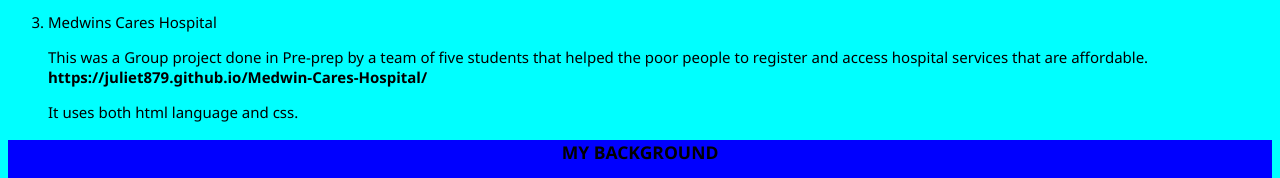
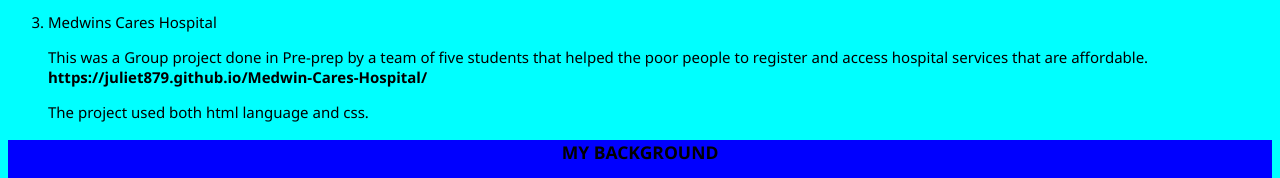
Before and after one commit to Irene-nandy/portfolio, a plain HTML site: page index.html in a window 1280 px wide. Shown: the part 1183-1361 px from the top of the page. Drawn offline with Linux system fonts and the light colour scheme.

```diff
--- a/index.html
+++ b/index.html
@@ -50,7 +50,7 @@
                 <p>This was a Group project done in Pre-prep by a team of five students that helped the poor people to
                     register and access hospital services that are affordable.
                     <strong>https://juliet879.github.io/Medwin-Cares-Hospital/</strong></p>
-                <p>It uses both html language and css.</p>
+                <p>The project used both html language and css.</p>
             </ol>
         </div>
     </section>
```
